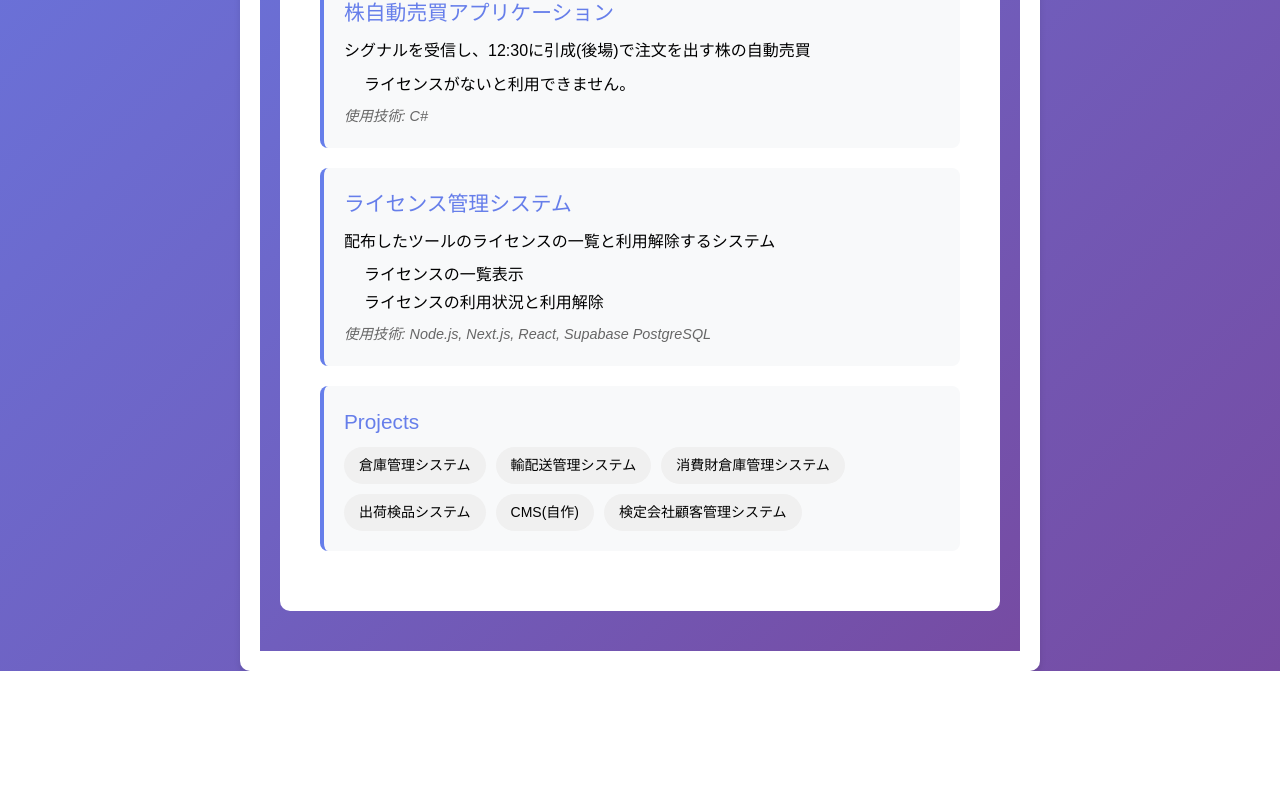
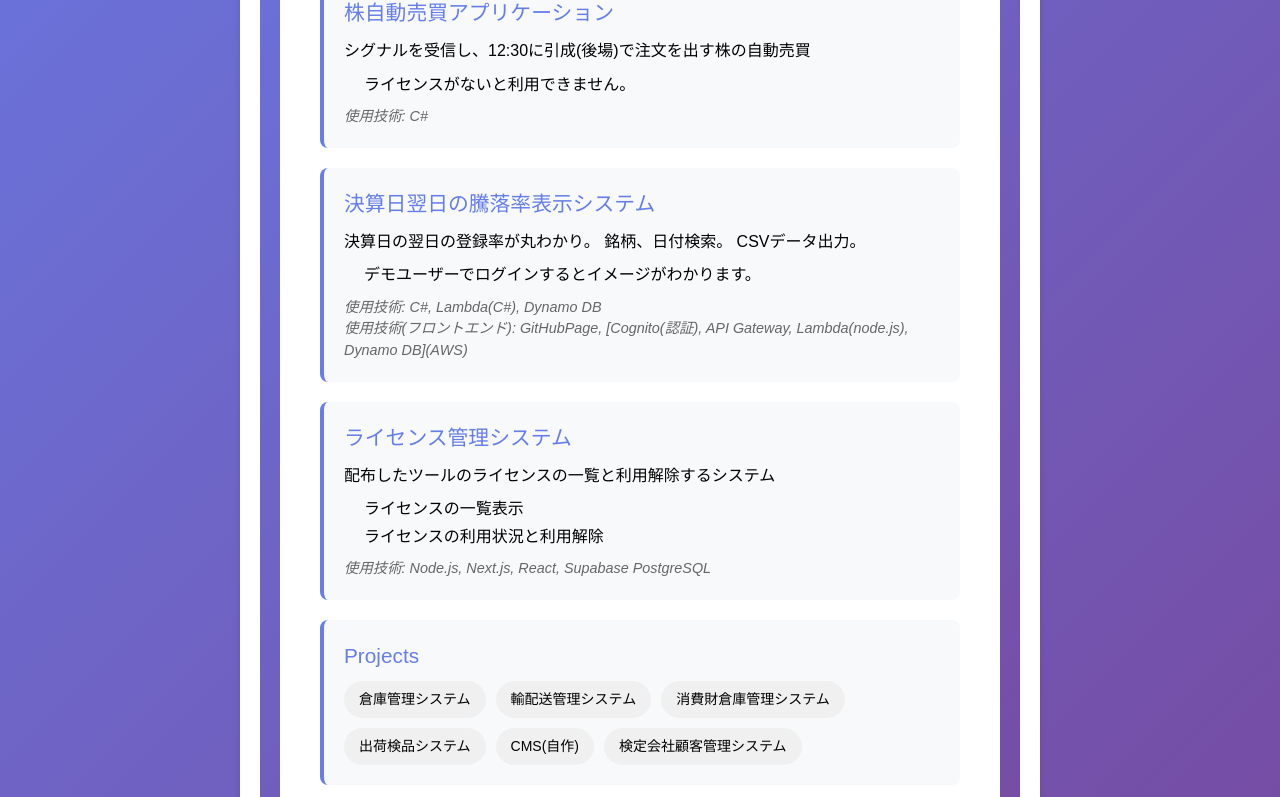
Before and after one commit to GON9315/my-portfolio, a Next.js app: page /projects in a window 1280 px wide. Shown: the part 706-1503 px from the top of the page. Before the commit the page ends 1377 px from the top, so only its background shows below. Built offline with nearby package versions, Linux system fonts and the light colour scheme.

Commit message:
📝 決算日翌日の騰落率表示システム追加

```diff
--- a/app/projects/page.js
+++ b/app/projects/page.js
@@ -67,6 +67,26 @@ export default function Projects() {
         <div className={styles.projectCard}>
           <h3 className={styles.projectTitle}>
 
+            <Link href="https://gon9315.github.io/stock-earnings-dashboard/" className={styles.projectLink}>
+              決算日翌日の騰落率表示システム
+            </Link>
+          </h3>
+          <p className={styles.projectDescription}>
+            決算日の翌日の登録率が丸わかり。
+            銘柄、日付検索。
+            CSVデータ出力。
+          </p>
+          <ul className={styles.projectFeatures}>
+            <li>デモユーザーでログインするとイメージがわかります。</li>
+          </ul>
+
+          <p className={styles.projectTech}>使用技術: C#, Lambda(C#), Dynamo DB</p>
+          <p className={styles.projectTech}>使用技術(フロントエンド): GitHubPage, [Cognito(認証), API Gateway, Lambda(node.js), Dynamo DB](AWS)</p>
+        </div>
+
+        <div className={styles.projectCard}>
+          <h3 className={styles.projectTitle}>
+
             <Link href="https://panda-auth-umber.vercel.app/" className={styles.projectLink}>
               ライセンス管理システム
             </Link>
```
